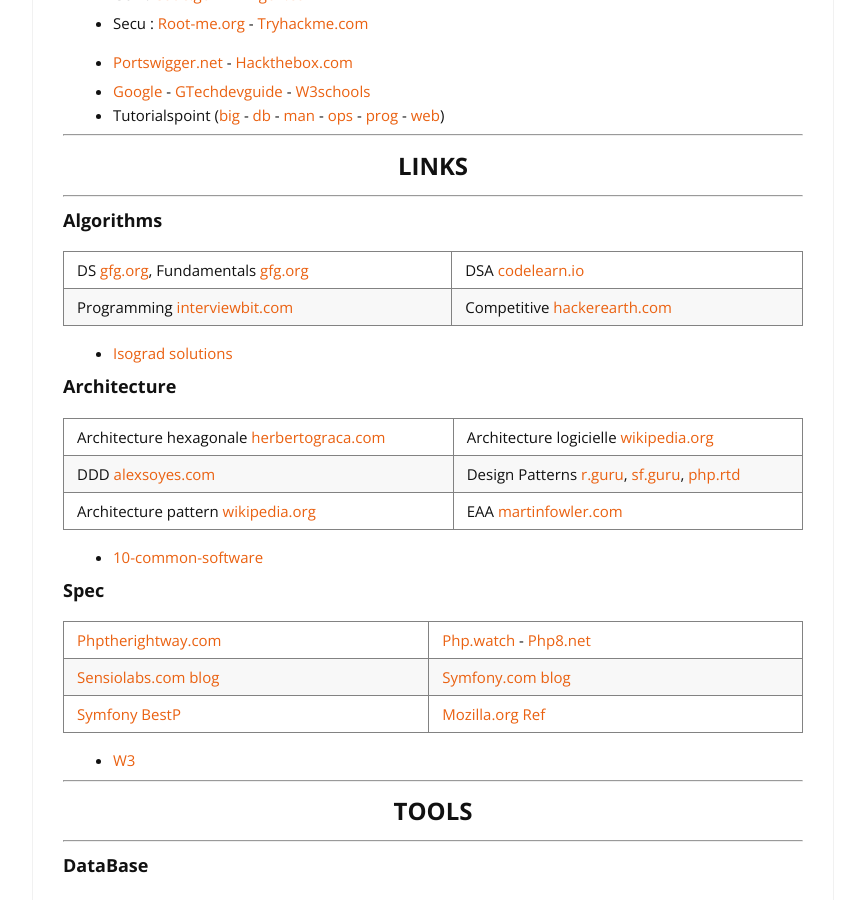
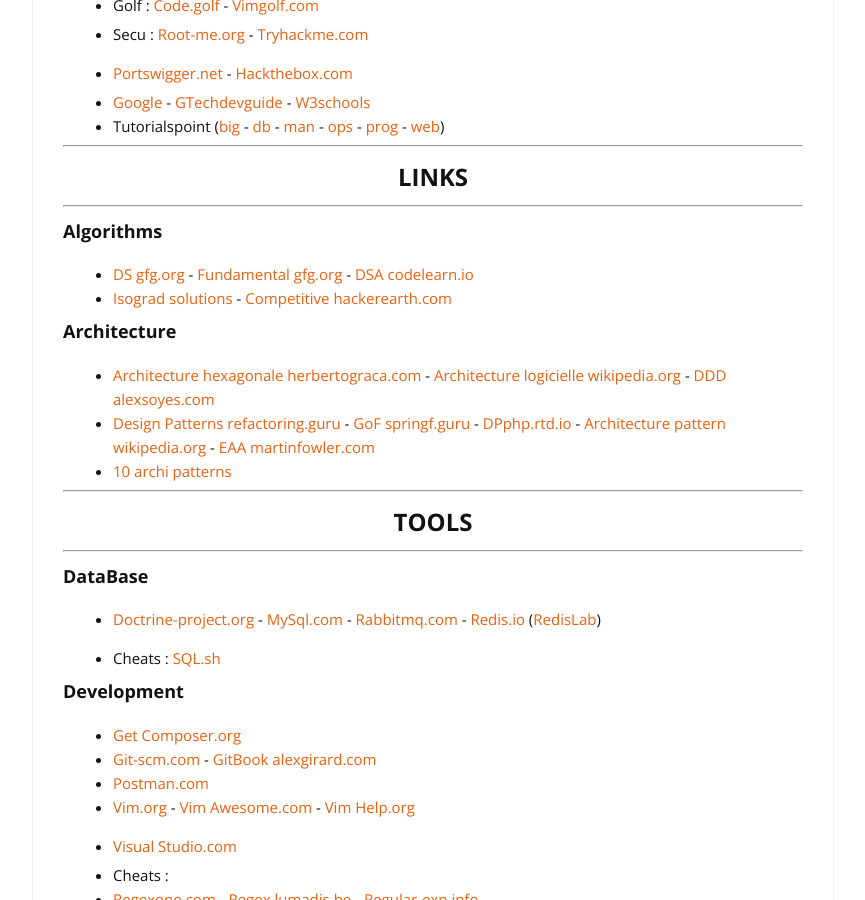
Before and after one commit to cylmat/cylmat.github.io, a Jekyll site: the page built from _pages/USEFUL.md, in a window 1280 px wide and 900 px high, scrolled down 632 px. Shown: the whole window, without its empty margins (207-1072 px from the left). Built offline with Jekyll 4.4.1, drawn with Linux system fonts in a browser that asks for light colours; nearby versions of some CDN libraries; some of the changed text lies outside the part shown.

Commit message:
Update USEFUL.md

```diff
--- a/_pages/USEFUL.md
+++ b/_pages/USEFUL.md
@@ -20,10 +20,10 @@
 * [Linux.org](https://linuxfr.org) - [Lafermeduweb.net](https://www.lafermeduweb.net) - [Korben.info](https://korben.info)
 
 ---
-### <center>TRAIN</center>
+## <center>TRAIN</center>
 ---
 
-* Algo : [Hackerrank.com](https://www.hackerrank.com) - [Interviewbit.com](https://www.interviewbit.com) - [DSA Programiz.com](https://www.programiz.com/dsa)
+* Algo : [Hackerrank.com](https://www.hackerrank.com) - [Interviewbit.com](https://www.interviewbit.com/courses/programming) - [DSA Programiz.com](https://www.programiz.com/dsa)
 * [Freecodecamp.org](https://www.freecodecamp.org/learn) - [Leetcode.com](https://leetcode.com/explore) - [Codechef.com](https://www.codechef.com)
 
 * Golf : [Code.golf](https://code.golf) - [Vimgolf.com](https://www.vimgolf.com)
@@ -41,26 +41,14 @@
 
 ### Algorithms
 
-|DS [gfg.org](https://www.geeksforgeeks.org/data-structures), Fundamentals [gfg.org](https://www.geeksforgeeks.org/fundamentals-of-algorithms)|DSA [codelearn.io](https://codelearn.io/learning/data-structure-and-algorithms)|
-|Programming [interviewbit.com](https://www.interviewbit.com/courses/programming)|Competitive [hackerearth.com](https://www.hackerearth.com/fr/getstarted-competitive-programming)|
-
-* [Isograd solutions](https://www.isograd-testingservices.com/FR/solutions-challenges-de-code)
+* [DS gfg.org](https://www.geeksforgeeks.org/data-structures) - [Fundamental gfg.org](https://www.geeksforgeeks.org/fundamentals-of-algorithms) - [DSA codelearn.io](https://codelearn.io/learning/data-structure-and-algorithms)
+* [Isograd solutions](https://www.isograd-testingservices.com/FR/solutions-challenges-de-code) - [Competitive hackerearth.com](https://www.hackerearth.com/fr/getstarted-competitive-programming)
 
 ### Architecture
 
-|Architecture hexagonale [herbertograca.com](https://herbertograca.com/2017/11/16/explicit-architecture-01-ddd-hexagonal-onion-clean-cqrs-how-i-put-it-all-together)|Architecture logicielle [wikipedia.org](https://en.wikipedia.org/wiki/List_of_software_architecture_styles_and_patterns)|
-|DDD [alexsoyes.com](https://alexsoyes.com/ddd-domain-driven-design)|Design Patterns [r.guru](https://refactoring.guru/fr/design-patterns), [sf.guru](https://springframework.guru/gang-of-four-design-patterns), [php.rtd](https://designpatternsphp.readthedocs.io)|
-|Architecture pattern [wikipedia.org](https://en.wikipedia.org/wiki/Architectural_pattern)|EAA [martinfowler.com](https://martinfowler.com/eaaCatalog)|
-
-- [10-common-software](https://towardsdatascience.com/10-common-software-architectural-patterns-in-a-nutshell-a0b47a1e9013)
-
-### Spec
-
-|[Phptherightway.com](https://phptherightway.com)|[Php.watch](https://php.watch/versions) - [Php8.net](https://www.php.net/releases/8.0/en.php)|
-|[Sensiolabs.com blog](https://blog.sensiolabs.com)|[Symfony.com blog](https://symfony.com/blog)|
-|[Symfony BestP](https://symfony.com/doc/current/best_practices.html)|[Mozilla.org Ref](https://developer.mozilla.org/fr/docs/Web)|
-
-* [W3](https://www.w3.org)
+* [Architecture hexagonale herbertograca.com](https://herbertograca.com/2017/11/16/explicit-architecture-01-ddd-hexagonal-onion-clean-cqrs-how-i-put-it-all-together) - [Architecture logicielle wikipedia.org](https://en.wikipedia.org/wiki/List_of_software_architecture_styles_and_patterns) - [DDD alexsoyes.com](https://alexsoyes.com/ddd-domain-driven-design)
+* [Design Patterns refactoring.guru](https://refactoring.guru/fr/design-patterns) - [GoF springf.guru](https://springframework.guru/gang-of-four-design-patterns) - [DPphp.rtd.io](https://designpatternsphp.readthedocs.io) - [Architecture pattern wikipedia.org](https://en.wikipedia.org/wiki/Architectural_pattern) - [EAA martinfowler.com](https://martinfowler.com/eaaCatalog)
+* [10 archi patterns](https://towardsdatascience.com/10-common-software-architectural-patterns-in-a-nutshell-a0b47a1e9013)
 
 ---
 ## <center>TOOLS</center>
```
Also changed, not shown: other parts of _pages/USEFUL.md (+12 -8 lines).
